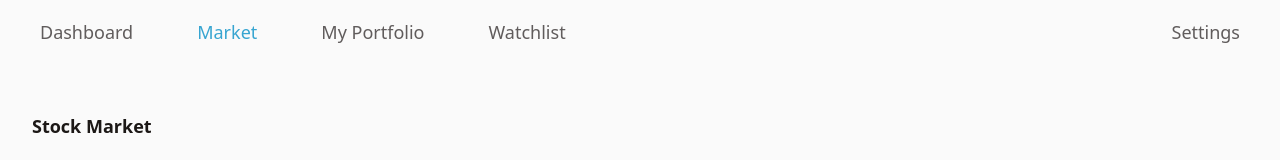
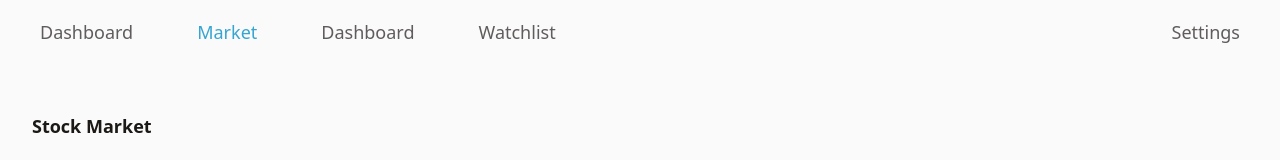
Before and after one commit to hCode122/stock-watch, a Next.js app in the folder frontend/: page /market in a window 1280 px wide. Shown: the top 160 px of the page. Built offline with nearby package versions, Linux system fonts and the light colour scheme; no server answers.

Commit message:
chore(navbar): renamed My portfolio link to Dashboard

```diff
--- a/frontend/app/components/NavBar/navBar.tsx
+++ b/frontend/app/components/NavBar/navBar.tsx
@@ -5,7 +5,7 @@ export const NavBar = () => {
     const navLinkList = [
         {text: "Dashboard", target:"/dashboard"},
         {text: "Market", target:"/market"},
-        {text: "My Portfolio", target:"/portfolio"},
+        {text: "Dashboard", target:"/dashboard"},
         {text: "Watchlist", target:"/watchlist"},
         {text: "Settings", target:"/settings"}
     ]
```
